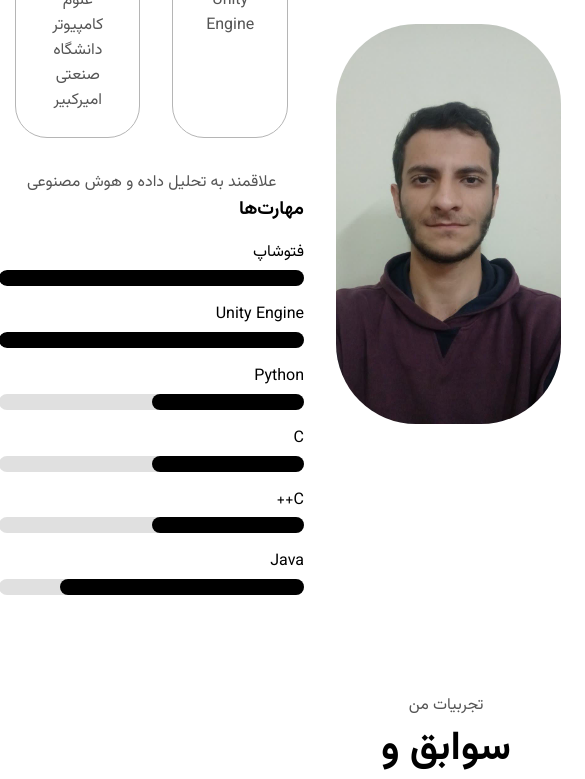
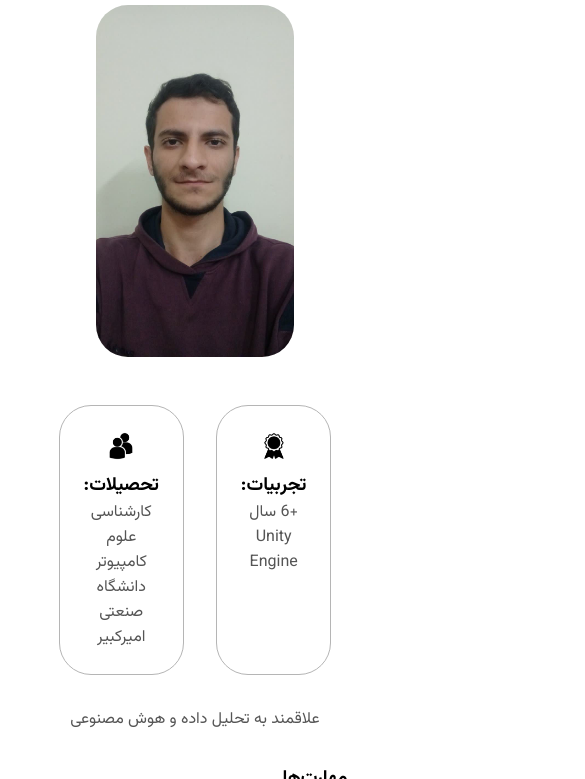
Before and after one commit to Amk1400/Portfilio-Website, a plain HTML site: page index.html in a window 390 px wide. Shown: the part 1221-2000 px from the top of the page, 585 px wide, since content can reach past the window. Drawn offline with Linux system fonts and the light colour scheme.

Commit message:
feat: its totally responsive now

```diff
--- a/mediaqueries.css
+++ b/mediaqueries.css
@@ -6,3 +6,55 @@
       display: flex;
     }
 }
+
+@media screen and (max-width: 768px) {
+
+  nav{
+    height: auto;
+  }
+
+  #profile, .about-pic-detail {
+
+    flex-direction: column;
+    align-items: center;
+    gap: 2rem;
+    margin: 0 1rem; /* margin کمتر تا از صفحه نزنه بیرون */
+  }
+
+  #profile {
+    flex-direction: column;
+    align-items: center;
+    height: auto;  /* دیگه 80vh نباشه */
+    margin-top: 6rem; /* فاصله از نوبار */
+  }
+
+  .section__pic-container {
+    max-width: 250px;
+    width: 100%;
+    height: auto;
+  }
+
+  .section__pic-container {
+    width: 100%;
+    max-width: 250px;
+    height: auto;
+  }
+
+  .about-pic {
+    max-width: 100%;
+    height: auto;
+    margin: 0; /* جلوگیری از اسکرول افقی */
+  }
+
+  .section__pic-container {
+    width: 100%;
+    max-width: 250px; /* اندازه مناسب موبایل */
+    height: auto;
+  }
+
+  .section__pic-container img {
+    width: 100%;
+    height: auto;
+    border-radius: 2rem; /* مثل قبل */
+  }
+}
--- a/style.css
+++ b/style.css
@@ -78,6 +78,7 @@ a:hover{
 /* Hamburger Menu */
 #hamburger-nav{
     display: none;
+    margin: 2rem;
 }
 
 .hamburger-menu{
@@ -104,7 +105,8 @@ a:hover{
 .menu-links{
   position: absolute;
   top: 100%;
-  right: 0%;
+  left: 0;      /* منو از چپ باز میشه */
+  right: auto;
   background-color: white;
   width: 8rem;
   max-height: 0%;
@@ -318,6 +320,7 @@ section {
 .text-container {
   text-align: center;
   margin-top: 1rem;
+  margin-bottom: 2rem;
 }
 
 .skills-container {
@@ -408,7 +411,7 @@ section {
 /* Contact */
 
 #contact {
-  padding: 4vh 10rem;
+  /* padding: 4vh 10rem; */
   min-height: auto;
 }
 
@@ -418,6 +421,7 @@ section {
   gap: 3rem;
   justify-content: center;
   margin-top: 2rem;
+  align-items: center;
 }
 
 .contact-item {
```
